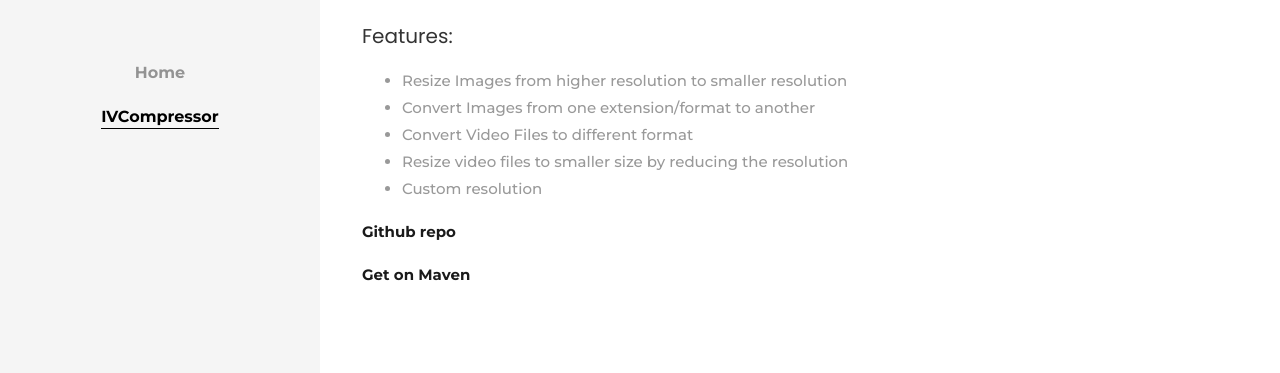
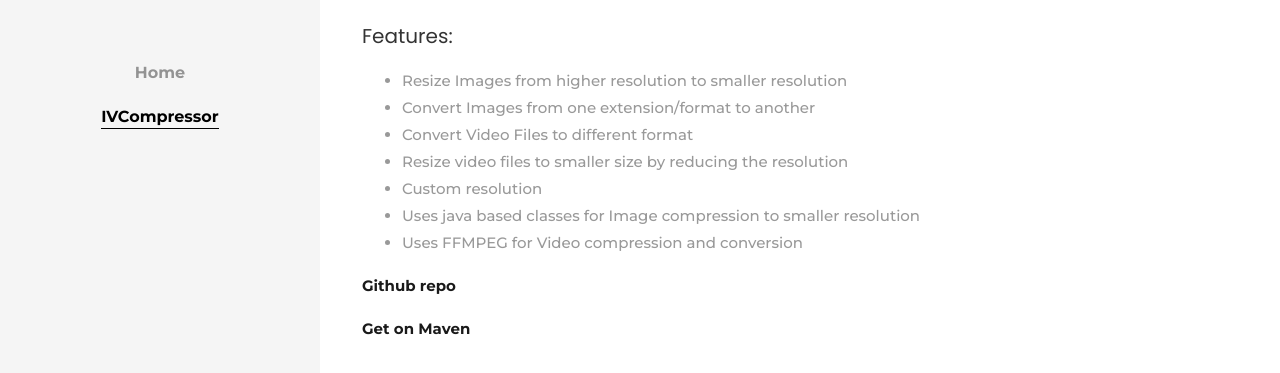
Before and after one commit to techgnious/techgnious.github.io, a plain HTML site: page IVCompressor.html in a window 1280 px wide. Shown: the part 173-546 px from the top of the page. Drawn offline with Linux system fonts and the light colour scheme.

Commit message:
Update IVCompressor.html

```diff
--- a/IVCompressor.html
+++ b/IVCompressor.html
@@ -60,6 +60,8 @@
                   <li>Convert Video Files to different format</li>
                   <li>Resize video files to smaller size by reducing the resolution</li>
                   <li>Custom resolution</li>
+		  <li>Uses java based classes for Image compression to smaller resolution</li>
+		  <li>Uses FFMPEG for Video compression and conversion</li>
                 </ul>
               </p>
               <p>
```
